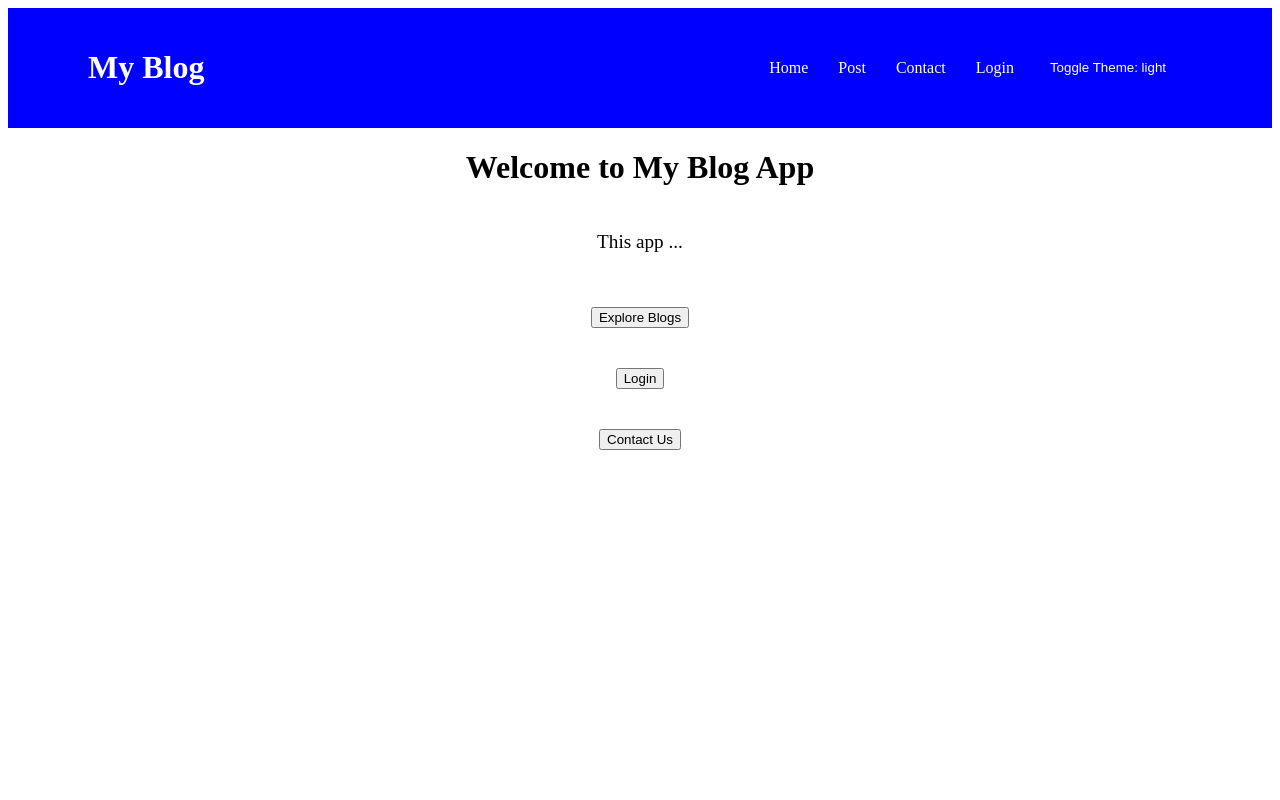
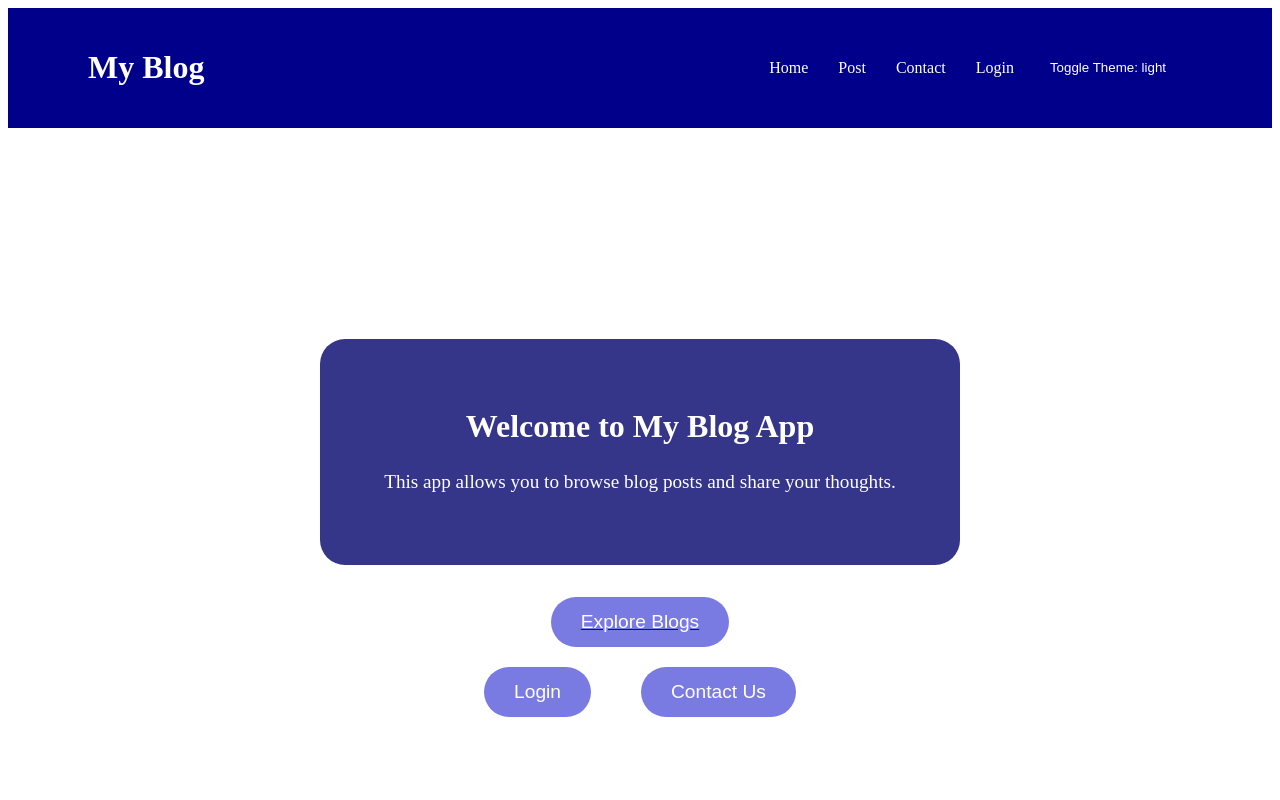
Before and after one commit to rteshome-clt/react-blog-app, a React (Vite) app: page / in a window 1280 px wide. Shown: the top 800 px of the page. Built offline with nearby package versions, Linux system fonts and the light colour scheme.

Commit message:
Designed homepage

```diff
--- a/src/Components/css/Header.module.css
+++ b/src/Components/css/Header.module.css
@@ -2,7 +2,7 @@
   display: flex;
   flex-direction: center;
   justify-content: space-between;
-  background-color: blue;
+  background-color: darkblue;
   color: white;
   padding: 20px 80px;
   align-items: center;
--- a/src/Components/css/HomePage.module.css
+++ b/src/Components/css/HomePage.module.css
@@ -3,6 +3,8 @@
     display: flex;
     flex-direction: column;
     align-items: center;
+    justify-content: center;
+    gap: 2rem;
 }
 
 .hompageTitle {
@@ -15,29 +17,55 @@
     line-height: 1.6;
 }
 
-.postButton {
-    margin-top: 20px;
-    padding: 10px 20px;
-    font-size: 16px;
+.content {
+    padding: 3rem 4rem;
+    border-radius: 25px;
+    text-align: center;
+    max-width: 700px;
+    background-color: rgb(53, 53, 137);
+    color: white;
+}
+
+.buttons ul{
+    gap: 50px;
+    padding: 0;
+    margin: 0;
+    list-style: none;
+}
+
+.buttons button {
+    background-color: rgb(122, 122, 227);
+    color: white;
+    font-size: 1.2rem;
+    padding: 14px 30px;
     border: none;
-    border-radius: 5px;
+    border-radius: 999px;
     cursor: pointer;
 }
 
-.loginButton {
-    margin-top: 20px;
-    padding: 10px 20px;
-    font-size: 16px;
-    border: none;
-    border-radius: 5px;
-    cursor: pointer;
+.postButton {
+    display: flex;
+    justify-content: center;
+    margin-bottom: 20px;
 }
 
-.contactButton {
-    margin-top: 20px;
-    padding: 10px 20px;
-    font-size: 16px;
-    border: none;
-    border-radius: 5px;
-    cursor: pointer;
+.bottomButtons {
+    display: flex;
+    flex-direction: row;
+    justify-content: center;
 }
+
+:global(body.dark) .homepage {
+    background-color: #1f2937;
+    color: white;
+}
+
+:global(body.dark) .content {
+    background-color: #161d2c;
+    color: white;
+}
+
+:global(body.dark) .buttons button {
+    color: white;
+    background-color: #596d8a;
+}
--- a/src/Components/homepage/Homepage.jsx
+++ b/src/Components/homepage/Homepage.jsx
@@ -6,19 +6,32 @@ function Homepage() {
   return (
     <div className={Style.homepage}>
 
+      <div className={Style.content}>
+        <h1 className={Style.homepageTitle}>Welcome to My Blog App</h1>
+        <p className={Style.description}>This app allows you to browse blog posts and share your thoughts.</p>
+      </div>
 
-      <h1 className={Style.homepageTitle}>Welcome to My Blog App</h1>
-      <p className={Style.description}>This app ...</p>
-
+      <nav className={Style.buttons}>
+        <ul>
+          <li>
             <Link to="/posts" className={Style.postButton}>
               <button>Explore Blogs</button>
             </Link>
+          </li>
+        </ul>
+        <ul className={Style.bottomButtons}>
+          <li>
             <Link to="/login" className={Style.loginButton}>
               <button>Login</button>
             </Link>
+          </li>
+          <li>
             <Link to="/contact" className={Style.contactButton}>
               <button>Contact Us</button>
             </Link>
+          </li>
+        </ul>
+      </nav>
     </div>
   );
 }
```
Lines whose indentation alone changed are shown as unchanged.
